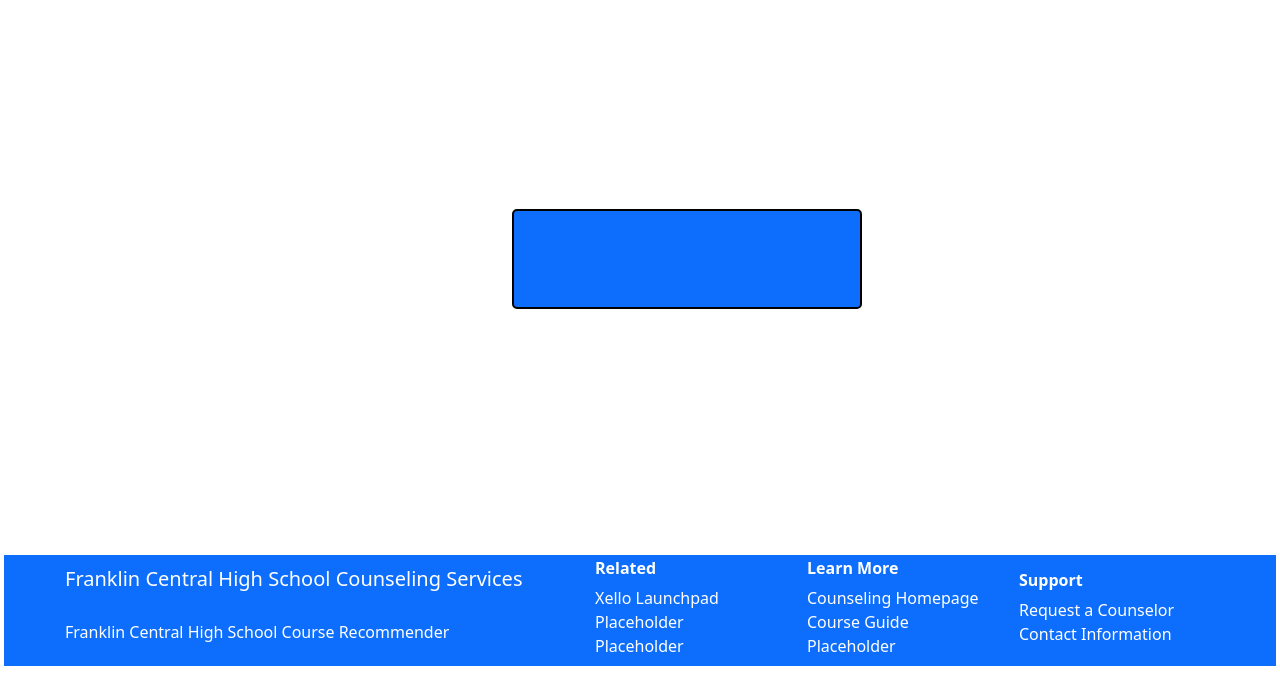
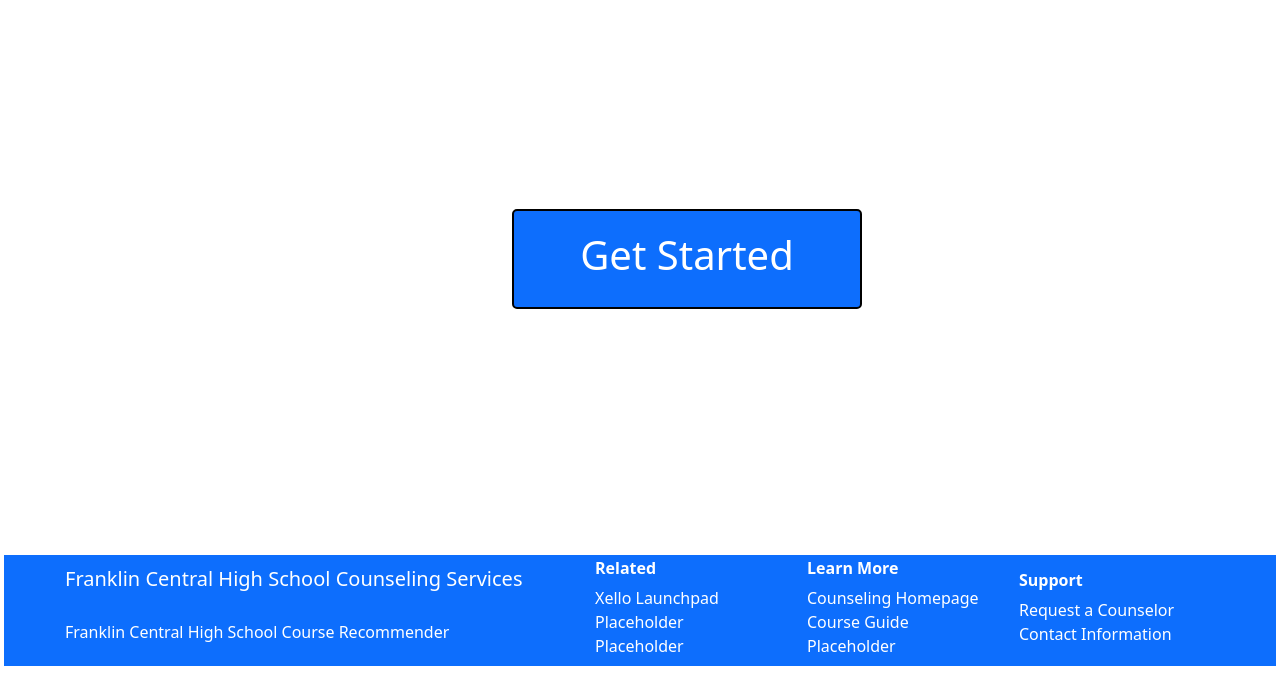
Before and after one commit to AceofFlips/Course-Recomender, a plain HTML site: page Home-Page.html in a window 1280 px wide. Shown: the part 260-942 px from the top of the page. Drawn offline with nearby package versions, Linux system fonts and the light colour scheme.

Commit message:
button
changed home botton

```diff
--- a/Home-Page.html
+++ b/Home-Page.html
@@ -19,6 +19,7 @@
       display: grid;
       grid-template-rows: 1fr auto;
     }
+
     header, footer{
       padding: 1em;
     }
@@ -84,9 +85,10 @@
       </div>
     </nav>
   </div>
+
 <!-- main info -->
   <div>
-    <button id="GetStarted" class="bg-primary text-white"><a href="#">Get Started</a></button>
+    <button id="GetStarted" class="bg-primary text-white"><a href="#"><h1 class = "text-white">Get Started</h1></a></button>
   </div>
 
   <script>
```
